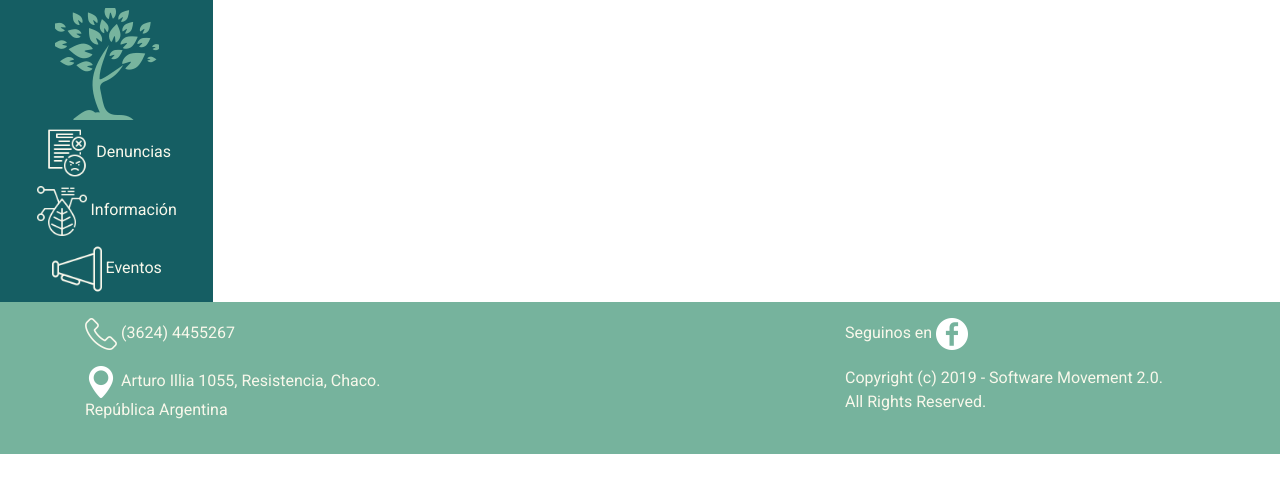
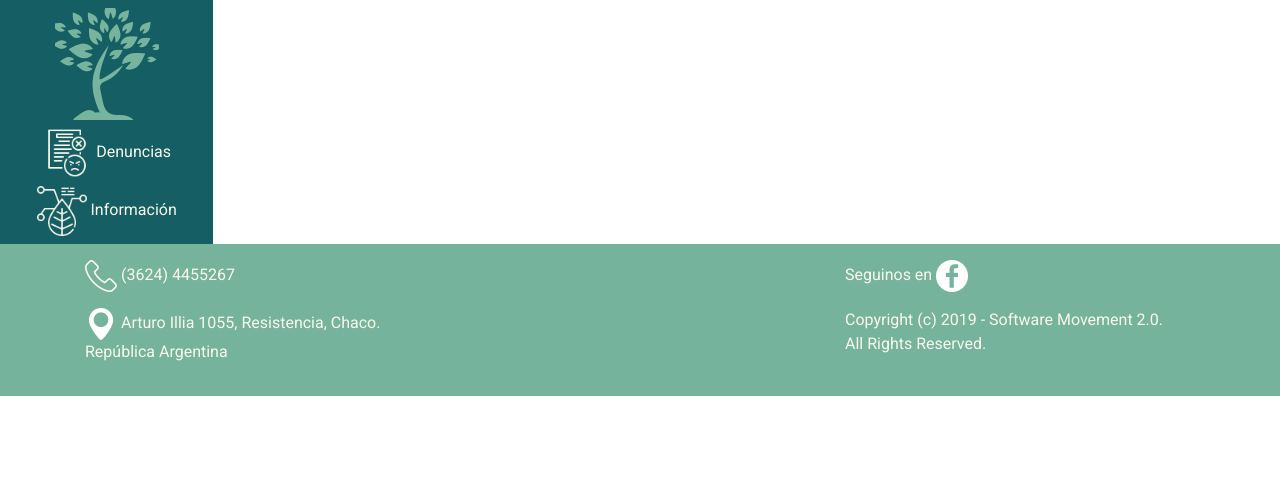
Before and after one commit to BermudezK/ArbolesUrbanos, a Django app: template templates/core/home.html in a window 1280 px wide. Shown: the part 86-579 px from the top of the page. Run offline with Django 3.2, Linux system fonts and the light colour scheme; the template is opened without the code that fills it, so the values that code supplies are empty; some libraries are stand-ins or nearby versions.

Commit message:
correcciones realizadas

```diff
--- a/apps/post/forms.py
+++ b/apps/post/forms.py
@@ -8,14 +8,12 @@ class CreateDenuncia(forms.ModelForm):
 	tipo = forms.ChoiceField(choices=TipoDenunciaEnum.choices())
 	text = forms.CharField(max_length=500)
 	# falta definir el titulo para los posts
-
 	class Meta:
 		model = Denuncia
 		fields = ['tipo', 'text', 'img']
 
 class CreatePostInformativo(forms.ModelForm):
 	text = forms.CharField(max_length=1000)
-
 	class Meta:
 		model = PostInformativo
 		fields = ['text', 'img']
--- a/templates/core/base.html
+++ b/templates/core/base.html
@@ -69,7 +69,6 @@
             <!-- </div> -->
         </nav>
         <div class="h-100">
-
             <main role="main" class="container-fluid flex-shrink-0">
                 <div class="row">
                     {% block sidenav%}
@@ -105,20 +104,20 @@
                                 <ul class="nav flex-column pl-1">
                                     <li class="nav-item">
                                         <!-- VER TODAS LAS DENUNCUAS -->
-                                        <a href="{% url 'denuncia' %}" class="nav-link"  title="Ver Todas">
+                                        <a href="{% url 'denuncia' %}" class="nav-link" title="Ver Todas">
                                             <img class='img-responsive' width="40" height="40"
                                                 src="{% static 'img/iconos/see.png' %}" alt="Eventos">
                                             <p class="d-none d-sm-none d-md-inline">Ver Todos</p>
                                         </a>
                                     </li>
-                                    <li class="nav-item">
-                                        <!-- NUEVA DENUNCIA -->
+                                    <!-- <li class="nav-item">
+                                         NUEVA DENUNCIA
                                         <a href="#" class="nav-link"  title="Nuevo">
                                             <img class='img-responsive' width="40" height="40"
                                                 src="{% static 'img/iconos/create.png' %}" alt="Eventos">
                                             <p class="d-none d-sm-none d-md-inline">Nuevo</p>
                                         </a>
-                                    </li>
+                                    </li> -->
                                 </ul>
                             </div>
 
@@ -140,23 +139,23 @@
                                             <p class="d-none d-sm-none d-md-inline">Ver Todos</p>
                                         </a>
                                     </li>
-                                    <li class="nav-item">
+                                    <!-- <li class="nav-item">
                                         <a href="#" class="nav-link"  title="Nuevo">
                                             <img class='img-responsive' width="40" height="40"
                                                 src="{% static 'img/iconos/create.png' %}" alt="Eventos">
                                             <p class="d-none d-sm-none d-md-inline">Nuevo</p>
                                         </a>
-                                    </li>
+                                    </li> -->
                                 </ul>
                             </div>
                             <!-- ESTAS INEAS SE DOCUMENTAN PERO SE USARAN CUANDO LOGREMOS IMPLEMENTAR LA PARTE DE EVENTOS -->
-                            <a href="#" class="p-0 mt-2 nav-item nav-link collapsed" data-toggle="collapse"
+                            <!-- <a href="#" class="p-0 mt-2 nav-item nav-link collapsed" data-toggle="collapse"
                                 data-target="#submenu3" aria-expanded="false" aria-controls="submenu1" title="Eventos">
                                 <img class='img-responsive' width="50" height="50"
                                     src="{% static 'img/iconos/events.png' %}" alt="Eventos">
                                 <p class="d-none d-sm-none d-md-inline">Eventos</p>
                             </a>
-                                    <!-- submenu -->
+                                    submenu
                             <div class="collapse multi-collapse" id="submenu3" aria-expanded="false"
                                 data-parent="#sidebar">
                                 <ul class="flex-column nav pl-1">
@@ -167,22 +166,19 @@
                                             <p class="d-none d-sm-none d-md-inline">Ver Todos</p>
                                         </a>
                                     </li>
-                                    <li class="nav-item">
+                                     <li class="nav-item">
                                         <a href="#" class="nav-link" title="Nuevo">
                                             <img class='img-responsive' width="40" height="40"
                                                 src="{% static 'img/iconos/create.png' %}" alt="Eventos">
                                             <p class="d-none d-sm-none d-md-inline">Nuevo</p>
                                         </a>
-                                    </li>
-                                </ul>
-                            </div>
-                        </nav>
+
+                Contenido -->
+                            {%endblock sidenav%}
+
                     </div>
-                    {% endblock sidenav%}
                     {% block header %} {% endblock header %}
                     {% block content %} {% endblock content %}
-                </div>
-                <!-- Contenido -->
             </main>
         </div>
         <!-- + Pié de página -->
--- a/templates/core/home.html
+++ b/templates/core/home.html
@@ -14,20 +14,23 @@
     integrity="sha384-q8i/X+965DzO0rT7abK41JStQIAqVgRVzpbzo5smXKp4YfRvH+8abtTE1Pi6jizo"
     crossorigin="anonymous"></script>
 
-<div class="col-9 col-lg-10 align-self-end justify-content-center overflow-auto">
+<div class="col-9 col-lg-10overflow-auto">
     <button class="d-sm-none btn menu fixed-bottom " data-toggle="collapse" data-target="#sidebar"
         aria-controls="navbarTogglerDemo03" aria-expanded="false" aria-label="Toggle navigation">
         <img class='img-responsive p-1' width="40" height="50" src="{% static 'img/iconos/menu2.png' %}" alt="Eventos">
     </button>
     <section class="page-section flex-shrink-1">
         <div class="container">
-        <div class="cards-container ml-md-5 mt-3">
+            <div class="col-md-12 offset-md-2">
+
+                <div class="cards-container mt-3">
                     {% for o in denuncias %}
                     <div class="card mb-3 cards1">
                         <div class="row no-gutters">
                             <div class="col-md-4">
                                 {% if o.img %}
-                                <img src="{{o.img.url}}" width="179px" height="240px" classobject_lists="card-img" alt="..." style="margin-left: 0px !important;">
+                                <img src="{{o.img.url}}" width="179px" height="240px" classobject_lists="card-img"
+                                    alt="..." style="margin-left: 0px !important;">
                                 {% else %}
                                 <img src="..." class="card-img-top" alt="...">
                                 {% endif %}
@@ -63,6 +66,7 @@
                         </div>
                     </div>
                     {% endfor %}
+                </div>
 
 
             </div>
```
Also changed, not shown: media/69541820_2372100819552415_3679751181179027456_o.jpg (added), media/denuncia.jpg (added), media/denuncua2.jpg (added), media/info.jpg (added), media/info2.jpg (added). Lines whose indentation alone changed are shown as unchanged.
